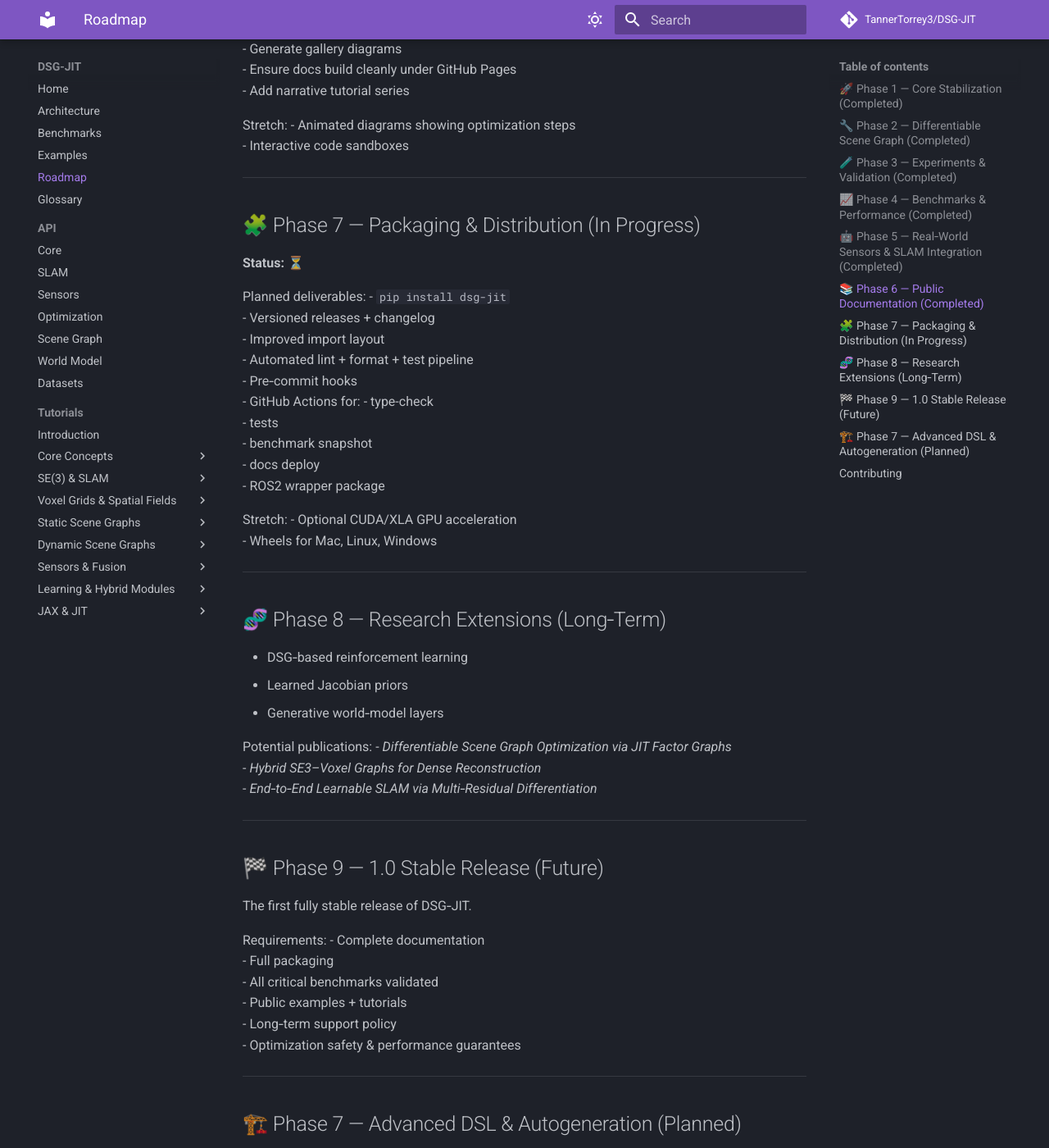
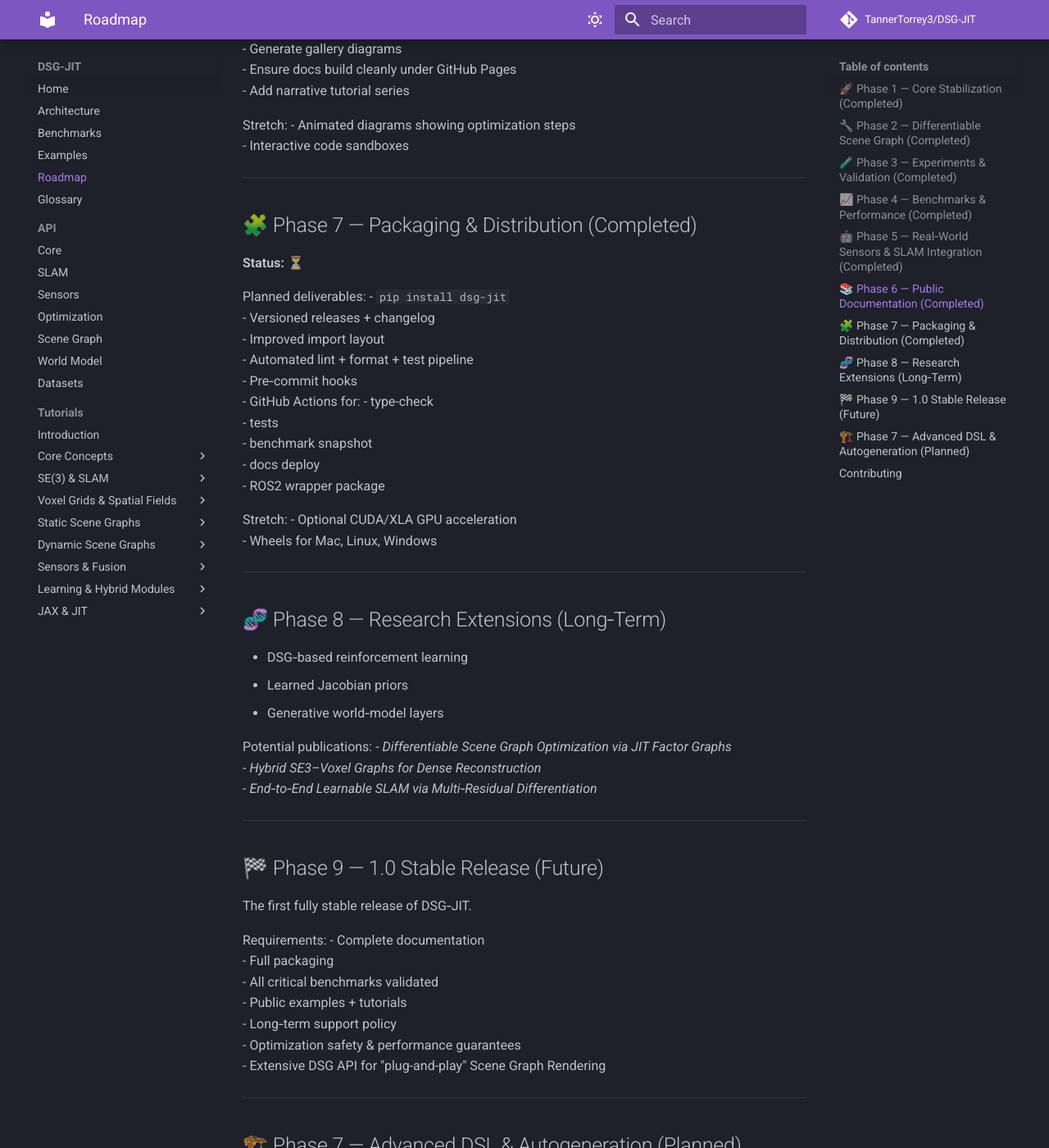
Before and after one commit to TannerTorrey3/DSG-JIT, an MkDocs documentation site: the page built from docs/roadmap.md, in a window 1280 px wide and 1400 px high, scrolled down 1964 px. Shown: the whole window at 82% size. Built offline with MkDocs 1.6.1 and Material for MkDocs 9.7.7, drawn with Linux system fonts in a browser that asks for light colours; comment, search, counter and statistics services are not loaded.

Commit message:
adding PyPi deployment workflow and Roadmap update

```diff
--- a/docs/roadmap.md
+++ b/docs/roadmap.md
@@ -83,7 +83,7 @@ Stretch:
 
 ---
 
-## 🧩 Phase 7 — Packaging & Distribution (In Progress)
+## 🧩 Phase 7 — Packaging & Distribution (Completed)
 **Status:** ⏳
 
 Planned deliverables:
@@ -127,6 +127,7 @@ Requirements:
 - Public examples + tutorials
 - Long‑term support policy
 - Optimization safety & performance guarantees
+- Extensive DSG API for "plug-and-play" Scene Graph Rendering
 
 ---
 
```
Also changed, not shown: 1 other file.
